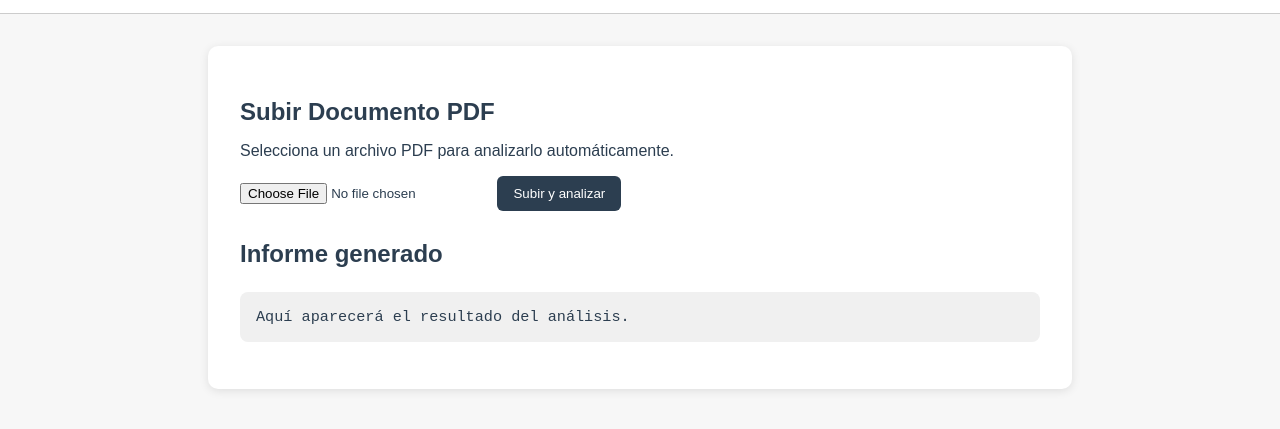
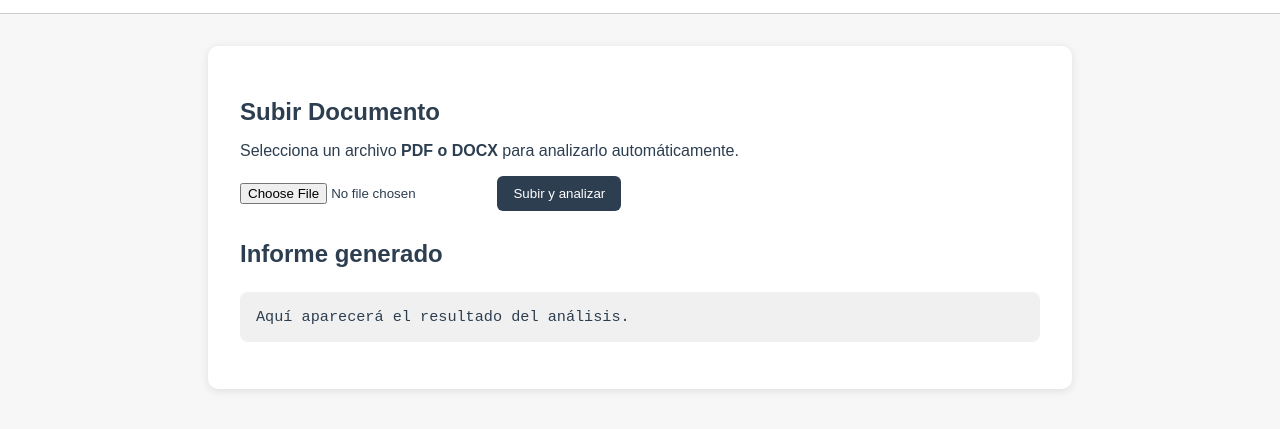
Before and after one commit to sistemas-raitrai/pdf-analisis, a website: page index.html in a window 1280 px wide. Both pictures are taken after a click on the button "Subir y analizar". Shown: the part 79-508 px from the top of the page. Drawn offline with Linux system fonts and the light colour scheme.

Commit message:
Update index.html

```diff
--- a/index.html
+++ b/index.html
@@ -9,41 +9,43 @@
 </head>
 <body>
 
-  <!-- 🧠 Encabezado estilo RT adaptado -->
+  <!-- ✅ Encabezado adaptado con logo y título -->
   <div style="background-color: #fff; padding: 1rem; display: flex; align-items: center; justify-content: space-between; border-bottom: 1px solid #ccc;">
     <div style="display: flex; align-items: center;">
       <img src="/RaiTrai%20-%20Logo.png" alt="Logo Rai Trai" style="height: 60px; margin-right: 1rem;">
       <div>
         <h2 style="margin: 0; font-size: 1.5rem; color: #2c3e50;">ANÁLISIS DE DOCUMENTOS</h2>
-        <p style="margin: 0; font-size: 0.9rem;"> <strong>Revisión de contratos y programas</strong></p>
+        <p style="margin: 0; font-size: 0.9rem;"><strong>Revisión de contratos y programas</strong></p>
       </div>
     </div>
   </div>
 
   <!-- 🧾 Contenido principal -->
   <div class="contenedor">
-    <h2>Subir Documento PDF</h2>
-    <p>Selecciona un archivo PDF para analizarlo automáticamente.</p>
+    <h2>Subir Documento</h2>
+    <!-- ✅ Texto actualizado para indicar soporte a PDF y DOCX -->
+    <p>Selecciona un archivo <strong>PDF o DOCX</strong> para analizarlo automáticamente.</p>
 
-    <input type="file" id="pdfInput" accept="application/pdf" />
+    <!-- ✅ Campo de subida actualizado para aceptar ambos tipos de archivo -->
+    <input type="file" id="pdfInput" accept=".pdf,.docx" />
     <button onclick="subirPDF()">Subir y analizar</button>
 
     <h2>Informe generado</h2>
     <pre id="resultado">Aquí aparecerá el resultado del análisis.</pre>
   </div>
 
-  <!-- 📜 Script de subida -->
+  <!-- 📜 Script de subida y análisis -->
   <script>
     async function subirPDF() {
       const input = document.getElementById("pdfInput");
       const file = input.files[0];
 
       if (!file) {
-      alert("Selecciona un archivo PDF");
+        alert("Selecciona un archivo PDF o DOCX");
         return;
       }
 
-    console.log("📂 Archivo seleccionado:", file); // ⬅️ LOG 1: Verifica que sí se seleccionó
+      console.log("📂 Archivo seleccionado:", file); // ⬅️ LOG 1
 
       const formData = new FormData();
       formData.append("file", file);
@@ -54,7 +56,7 @@
           body: formData
         });
 
-      console.log("📤 Solicitud enviada. Estado:", res.status); // ⬅️ LOG 2: Código HTTP
+        console.log("📤 Solicitud enviada. Estado:", res.status); // ⬅️ LOG 2
 
         const text = await res.text();
         document.getElementById("resultado").textContent = text;
```
Lines whose indentation alone changed are shown as unchanged.
